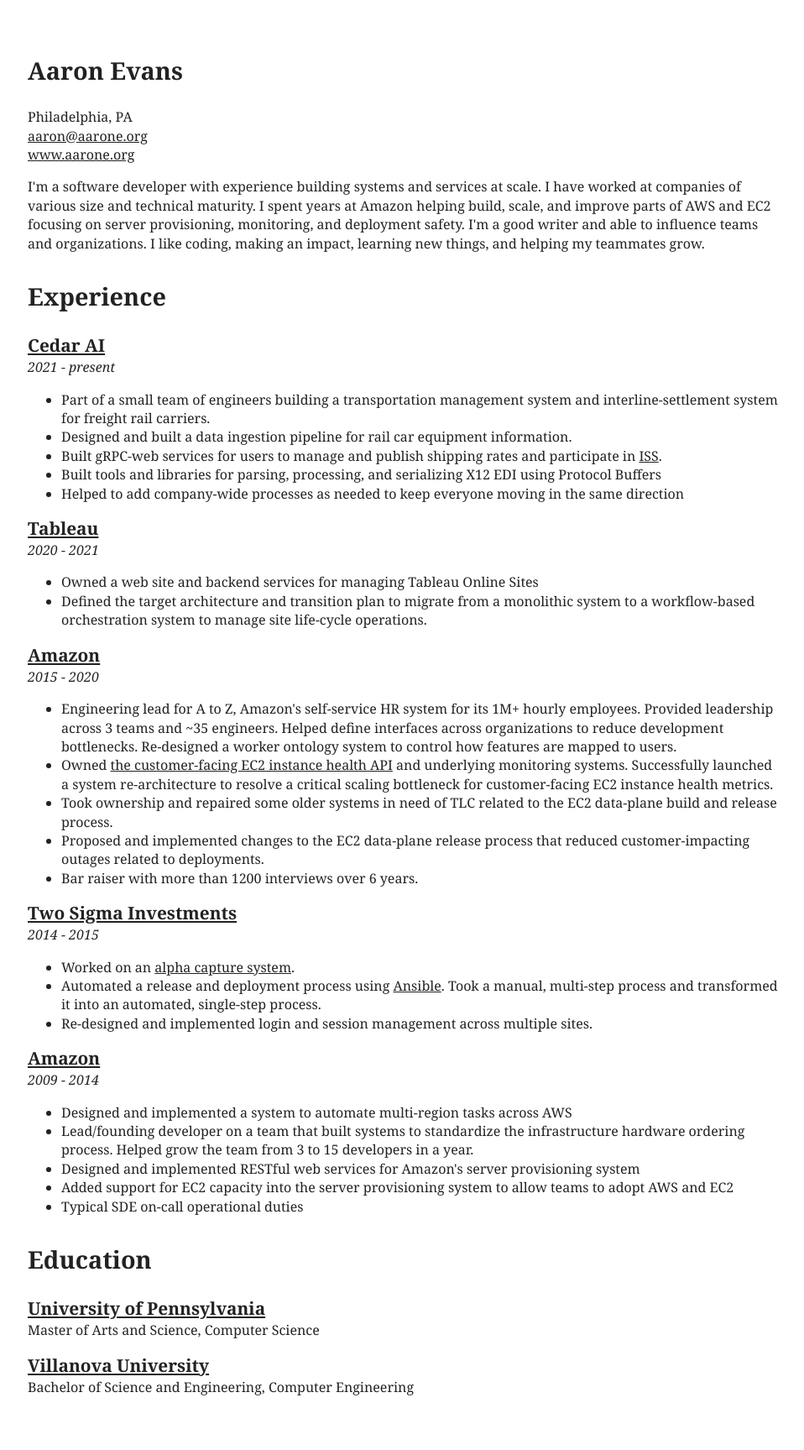
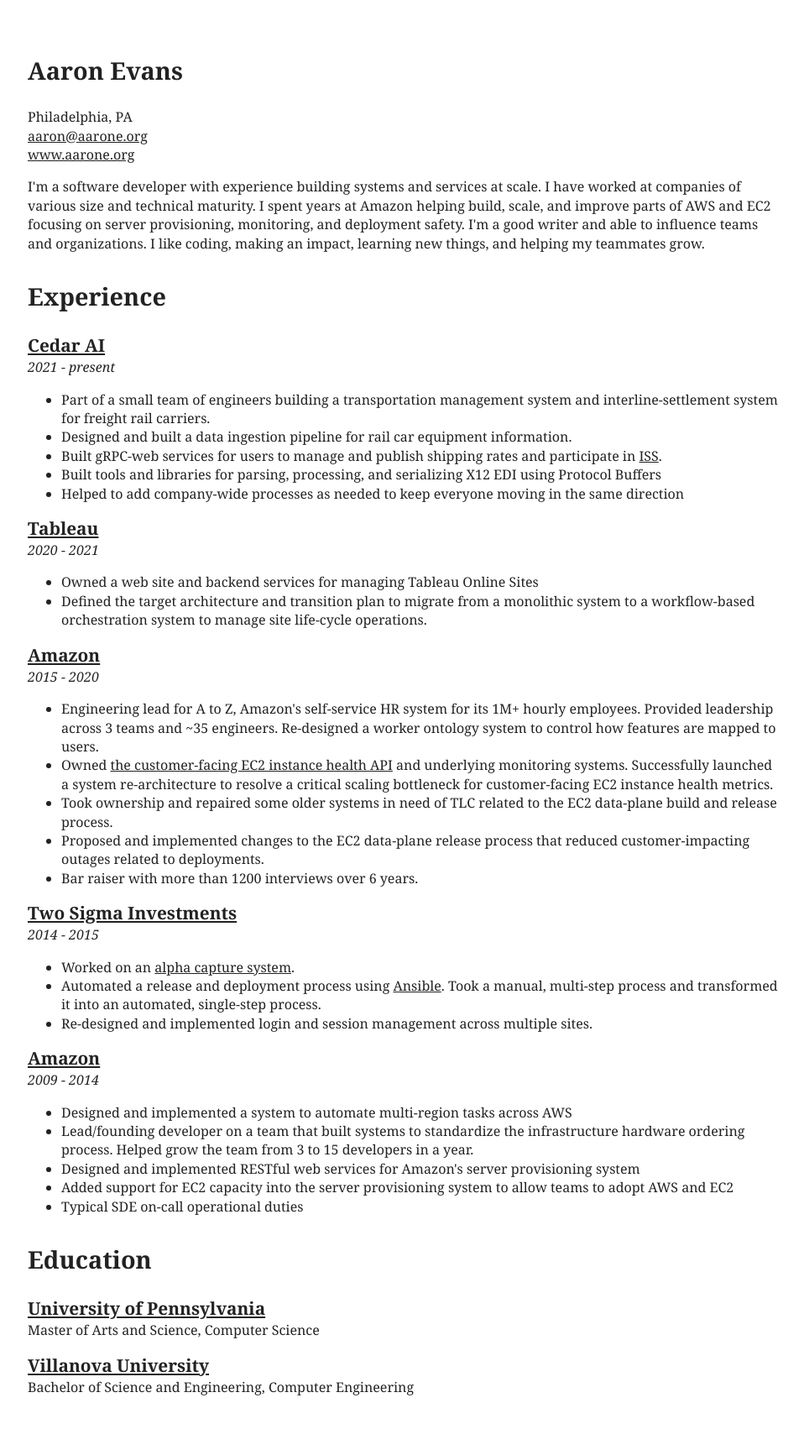
Before and after one commit to aarone/aarone.org, a Jekyll site: the page built from source/resume.html, in a window 1280 px wide. Shown: the whole page at 84% size, without its empty margins (157-1115 px from the left). Built offline with Jekyll 4.4.1, drawn with Linux system fonts in a browser that asks for light colours; Markdown is read by kramdown in place of the engine named in the settings.

```diff
--- a/source/resume.html
+++ b/source/resume.html
@@ -105,7 +105,6 @@ title: Aaron Evans
             Engineering lead for A to Z, Amazon's self-service HR system for its 1M+ hourly
             employees.
             Provided leadership across 3 teams and ~35 engineers.
-            Helped define interfaces across organizations to reduce development bottlenecks.
             Re-designed a worker ontology system to control how features are mapped to users.
           </li>
           <li>
```
Also changed, not shown: source/timeline.html (+7 -0 lines).
